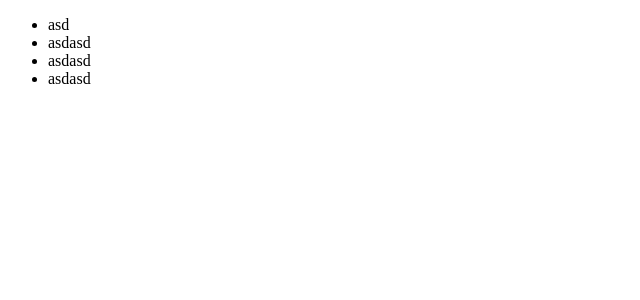
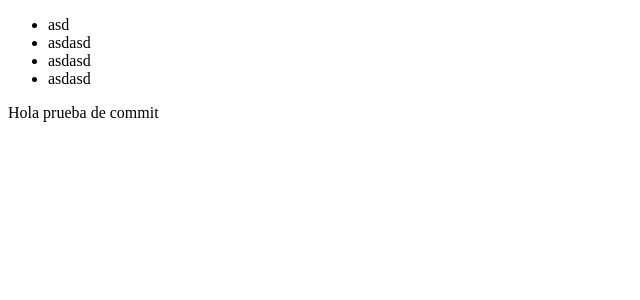
Before and after one commit to sebasmdl/pagina_web, an Angular app: page / in a window 1280 px wide. Shown: the top 300 px of the page, without its empty margins (0-640 px from the left). Built offline with nearby package versions, Linux system fonts and the light colour scheme.

Commit message:
Prueba de commit

```diff
--- a/src/app/app.component.html
+++ b/src/app/app.component.html
@@ -1,3 +1,4 @@
 <ul>
   <app-user *ngFor="let user of users" [nameUser]="user"></app-user>
 </ul>
+<div>Hola prueba de commit</div>
```
